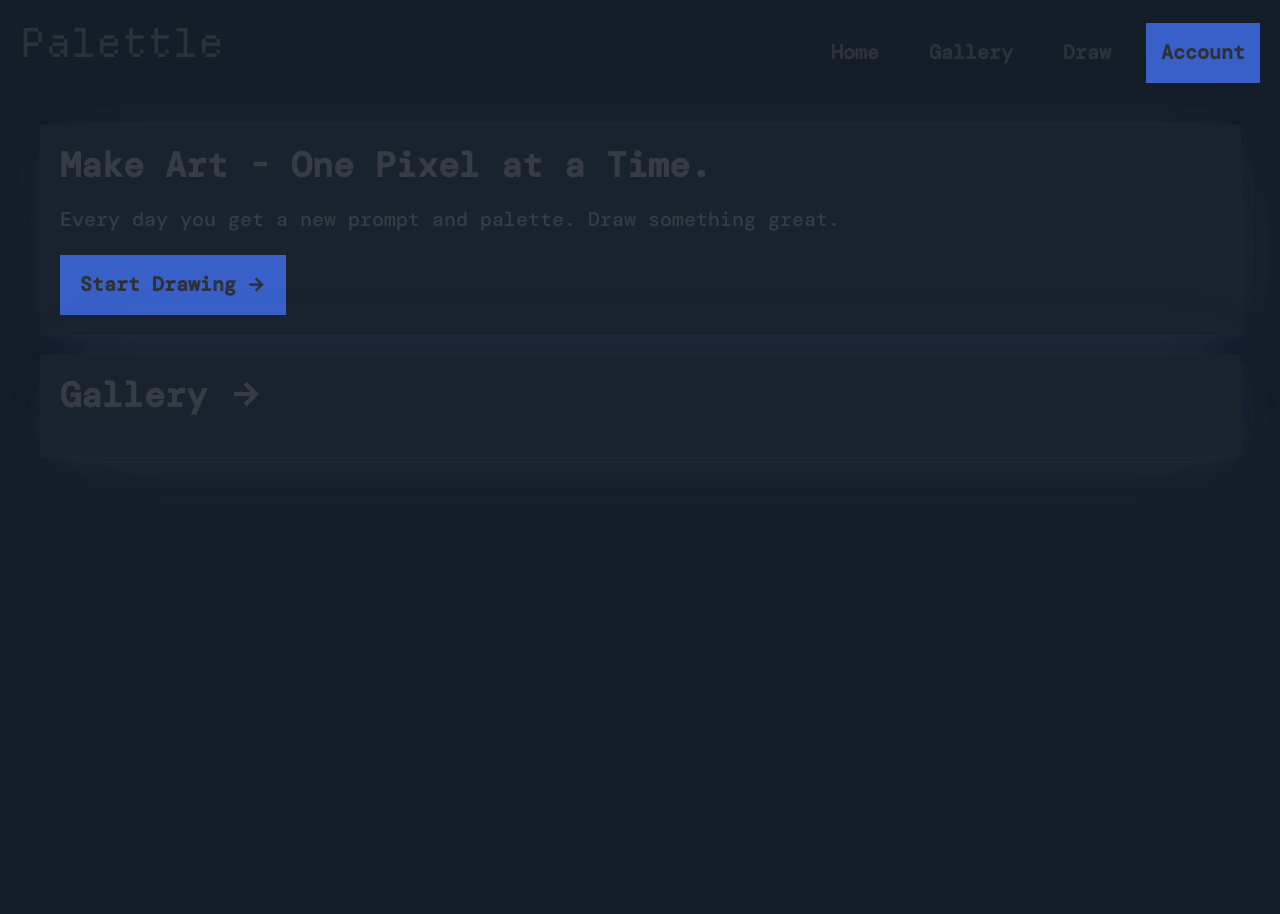
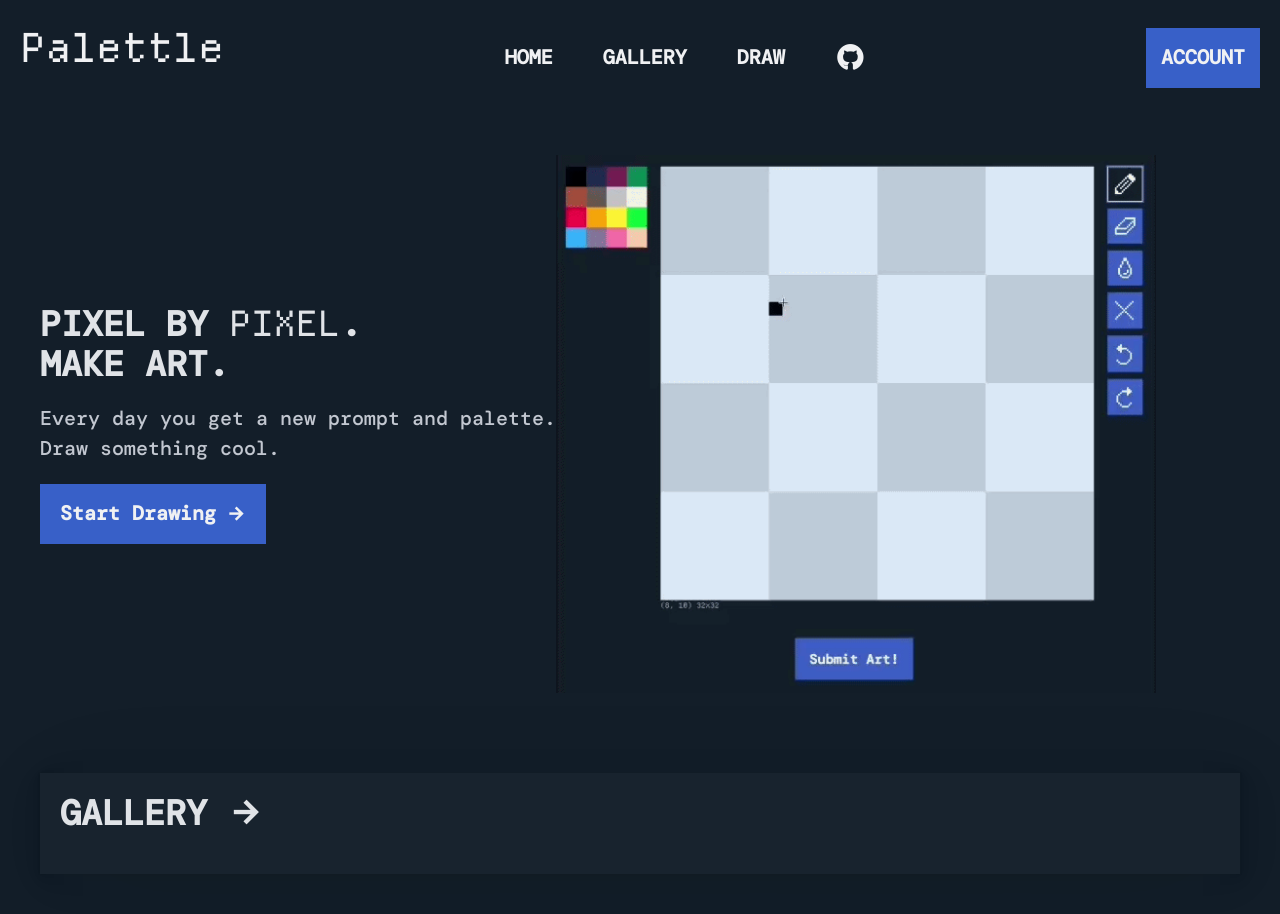
Before and after one commit to razradev/palettle, a Flask app: template templates/index.html in a window 1280 px wide. Before the commit the page ends 458 px from the top, so only its background shows below. Run offline with Flask 3, Linux system fonts and the light colour scheme; the template is opened without the code that fills it, so the values that code supplies are empty.

Commit message:
fix: update homepage

```diff
--- a/app.py
+++ b/app.py
@@ -312,4 +312,4 @@
 
 if __name__ == "__main__":
     get_daily()  # Get daily prompt/palette
-    app.run(host="0.0.0.0")
+    app.run(debug=True)  # host="0.0.0.0"
--- a/static/styles/style.css
+++ b/static/styles/style.css
@@ -32,9 +32,11 @@
   --pico-primary: #5f8cf8 !important;
   --pico-primary-background: #3860c8 !important;
   --pico-primary-underline: #6e99fe !important;
-  --pico-primary-hover: #a2bdf7 !important;
+  --pico-primary-hover: #fff !important;
+  --pico-primary-hover-background: #4a77eb !important;
   --pico-primary-focus: #4a77eb !important;
   --pico-primary-inverse: #fff !important;
+  --pico-transition-duration: 200ms;
 
   --canvas-background: #cad9e8;
   --canvas-background-dark: #dae9f8;
@@ -47,11 +49,15 @@
   font-family: var(--font-display);
   font-weight: normal;
   letter-spacing: 0;
+  transition-property: font-size;
+  transition-duration: var(--pico-transition-duration);
 }
 
 h2,
 h3 {
   font-weight: 800 !important;
+  text-transform: uppercase;
+  letter-spacing: -2%;
 }
 
 button,
@@ -59,6 +65,7 @@
 label,
 input {
   font-weight: 700 !important;
+  letter-spacing: 3%;
 }
 
 i {
@@ -205,7 +212,7 @@
 }
 
 .gallery-canvas-container .gallery-canvas-link .gallery-canvas {
-  min-width: 20rem;
+  width: 100%;
   image-rendering: pixelated;
   border: 1px solid var(--pico-primary-inverse);
 }
@@ -250,6 +257,7 @@
   display: flex;
   padding: var(--pico-form-element-spacing-vertical);
   text-decoration: none;
+  text-transform: uppercase;
 }
 
 .button-style {
@@ -270,6 +278,9 @@
   position: relative;
   background-color: var(--pico-default-background-color);
   transition-property: transform;
+  transition-duration: var(--pico-transition-duration);
+  max-width: 16rem;
+  width: 50%;
 }
 
 .gallery-canvas-link:hover {
@@ -281,30 +292,50 @@
 .prompt-small {
   opacity: 0;
   transition-property: opacity;
+  transition-duration: var(--pico-transition-duration);
+  font-size: 1rem;
+  background-color: var(--pico-primary-background);
+  padding: calc(var(--pico-spacing) / 2);
+  text-decoration: none !important;
+  border: none;
+  position: absolute;
+  color: var(--pico-default-color);
+  pointer-events: none;
 }
 
 .username-small {
-  right: calc(var(--pico-spacing) / 2);
-  top: calc(var(--pico-spacing) / 2);
-  line-height: 0.8;
-  position: absolute;
-  color: white;
-  text-decoration: none !important;
-  border: none;
-  font-size: 33px;
-  filter: drop-shadow(1px 1px 4px black);
+  bottom: 100%;
+  margin: 0.5rem 0;
 }
 
 .prompt-small {
-  left: calc(var(--pico-spacing) / 2);
-  bottom: calc(var(--pico-spacing) / 2);
-  margin-bottom: calc(-1 * var(--pico-spacing) / 2);
-  position: absolute;
-  color: white;
-  text-decoration: none !important;
-  border: none;
-  font-size: 33px;
-  filter: drop-shadow(1px 1px 4px black);
+  top: 100%;
+  margin: calc(var(--pio-spacing) / 2) 0;
+}
+
+.hero {
+  display: flex;
+  flex-direction: column;
+}
+
+@media screen and (min-width: 960px) {
+  .hero {
+    flex-direction: row;
+    align-items: center;
+  }
+}
+
+.hero-text {
+  width: max-content;
+  flex-shrink: 0;
+}
+
+.hero-image {
+  min-width: 0;
+  max-width: 50%;
+  flex-shrink: 1;
+  align-self: center;
+  margin: var(--pico-spacing) 0;
 }
 
 .gallery-canvas-link .likes-count {
@@ -322,6 +353,10 @@
 .gallery-canvas-link:hover .username-small,
 .gallery-canvas-link:hover .prompt-small {
   opacity: 1;
+}
+
+.gallery-canvas-link:hover .likes-count {
+  font-size: 1rem;
 }
 
 #drawingCanvas {
--- a/templates/_navbar.html
+++ b/templates/_navbar.html
@@ -4,6 +4,10 @@
   <a href="/">Home</a>
   <a href="/gallery">Gallery</a>
   <a href="/draw">Draw</a>
+  <a href="https://github.com/razradev/palettle" style="font-size: 1.5rem"
+    ><i>&#xEDCA;</i></a
+  >
+  <div style="flex: 1"></div>
   <a id="username" class="button-style" href="/sign-up">Account</a>
 </nav>
 <script>
--- a/templates/art.html
+++ b/templates/art.html
@@ -1,5 +1,5 @@
 <!doctype html>
-<html lang="en">
+<html lang="en" data-theme="dark">
   <head>
     <meta charset="UTF-8" />
     <meta name="viewport" content="width=device-width, initial-scale=1.0" />
--- a/templates/draw.html
+++ b/templates/draw.html
@@ -1,5 +1,5 @@
 <!doctype html>
-<html lang="en">
+<html lang="en" data-theme="dark">
   <head>
     <meta charset="UTF-8" />
     <meta name="viewport" content="width=device-width, initial-scale=1.0" />
--- a/templates/gallery.html
+++ b/templates/gallery.html
@@ -1,5 +1,5 @@
 <!doctype html>
-<html lang="en">
+<html lang="en" data-theme="dark">
   <head>
     <meta charset="UTF-8" />
     <meta name="viewport" content="width=device-width, initial-scale=1.0" />
--- a/templates/index.html
+++ b/templates/index.html
@@ -1,5 +1,5 @@
 <!doctype html>
-<html lang="en">
+<html lang="en" data-theme="dark">
   <head>
     <meta charset="UTF-8" />
     <meta name="viewport" content="width=device-width, initial-scale=1.0" />
@@ -11,13 +11,23 @@
   <body>
     {% include '_navbar.html' %}
     <main class="container">
-      <article>
-        <h2>Make Art - One Pixel at a Time.</h2>
-        <p>Every day you get a new prompt and palette. Draw something great.</p>
-        <a class="button-style" href="/sign-up" style="width: max-content"
-          >Start Drawing<span style="width: 0.5rem"></span><i>&#xEA6C;</i></a
-        >
-      </article>
+      <section class="hero">
+        <div class="hero-text">
+          <h2>
+            Pixel by <span class="pixel-font">Pixel</span>.<br />
+            Make Art.
+          </h2>
+          <p>
+            Every day you get a new prompt and palette.<br />Draw something
+            cool.
+          </p>
+          <a class="button-style" href="/sign-up" style="width: max-content"
+            >Start Drawing<span style="width: 0.5rem"></span><i>&#xEA6C;</i></a
+          >
+        </div>
+        <img class="hero-image" src="/static/images/palettle.gif" />
+      </section>
+      <div style="height: calc(2 * var(--pico-spacing))"></div>
       <article>
         <a href="/gallery" style="text-decoration: none">
           <h2>
--- a/templates/sign-up.html
+++ b/templates/sign-up.html
@@ -1,5 +1,5 @@
 <!doctype html>
-<html lang="en">
+<html lang="en" data-theme="dark">
   <head>
     <meta charset="UTF-8" />
     <meta name="viewport" content="width=device-width, initial-scale=1.0" />
```
